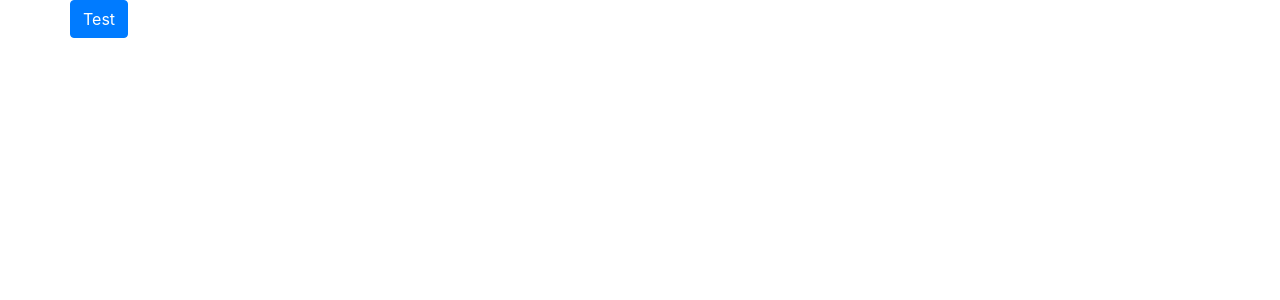
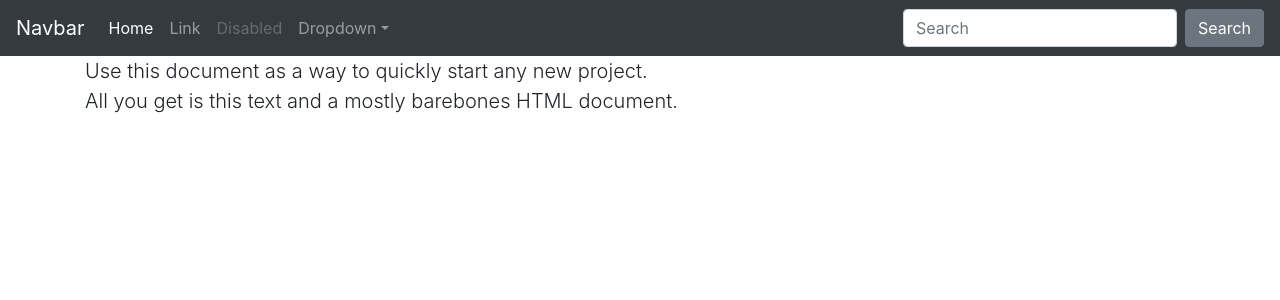
Before and after one commit to shure77/youtubeAngularTut, an Angular app: page / in a window 1280 px wide. Shown: the top 300 px of the page. Built offline with nearby package versions, Linux system fonts and the light colour scheme.

Commit message:
adding bootstrap example template, adding car and engin models

```diff
--- a/src/app/app.component.html
+++ b/src/app/app.component.html
@@ -1,7 +1,42 @@
-<div class="container">
-<div class="row">
-  <div class="col-xs-12">
-    <button class="btn btn-primary">Test</button>
+<!--Bootstrap starter template: https://getbootstrap.com/docs/4.3/examples/starter-template/-->
+<nav class="navbar navbar-expand-md navbar-dark bg-dark fixed-top">
+  <a class="navbar-brand" href="#">Navbar</a>
+  <button class="navbar-toggler" type="button" data-toggle="collapse" data-target="#navbarsExampleDefault" aria-controls="navbarsExampleDefault" aria-expanded="false" aria-label="Toggle navigation">
+    <span class="navbar-toggler-icon"></span>
+  </button>
+
+  <div class="collapse navbar-collapse" id="navbarsExampleDefault">
+    <ul class="navbar-nav mr-auto">
+      <li class="nav-item active">
+        <a class="nav-link" href="#">Home <span class="sr-only">(current)</span></a>
+      </li>
+      <li class="nav-item">
+        <a class="nav-link" href="#">Link</a>
+      </li>
+      <li class="nav-item">
+        <a class="nav-link disabled" href="#" tabindex="-1" aria-disabled="true">Disabled</a>
+      </li>
+      <li class="nav-item dropdown">
+        <a class="nav-link dropdown-toggle" href="#" id="dropdown01" data-toggle="dropdown" aria-haspopup="true" aria-expanded="false">Dropdown</a>
+        <div class="dropdown-menu" aria-labelledby="dropdown01">
+          <a class="dropdown-item" href="#">Action</a>
+          <a class="dropdown-item" href="#">Another action</a>
+          <a class="dropdown-item" href="#">Something else here</a>
+        </div>
+      </li>
+    </ul>
+    <form class="form-inline my-2 my-lg-0">
+      <input class="form-control mr-sm-2" type="text" placeholder="Search" aria-label="Search">
+      <button class="btn btn-secondary my-2 my-sm-0" type="submit">Search</button>
+    </form>
   </div>
-</div>
-</div>
+</nav>
+
+<main role="main" class="container">
+
+  <div class="starter-template">
+    <h1>Bootstrap starter template</h1>
+    <p class="lead">Use this document as a way to quickly start any new project.<br> All you get is this text and a mostly barebones HTML document.</p>
+  </div>
+
+</main><!-- /.container -->
--- a/src/app/models/engine.ts
+++ b/src/app/models/engine.ts
@@ -1,2 +1,7 @@
 export class Engine {
+
+    private fuelType: 'petrol' | 'diesel' | 'electric';
+    private power: number;
+    private fuelConsumption: number;
+
 }
```
Also changed, not shown: src/app/models/car.ts (+10 -0 lines).
